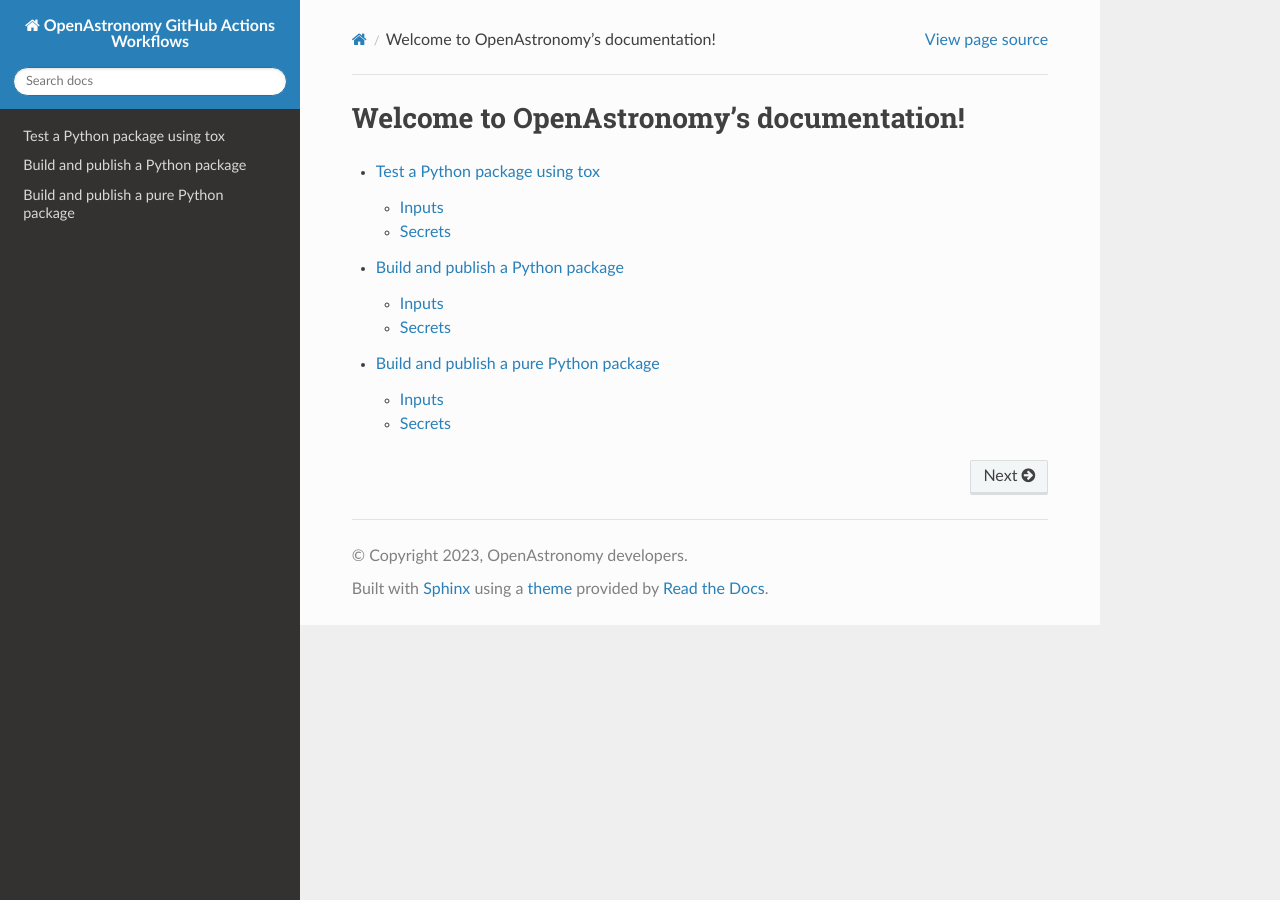
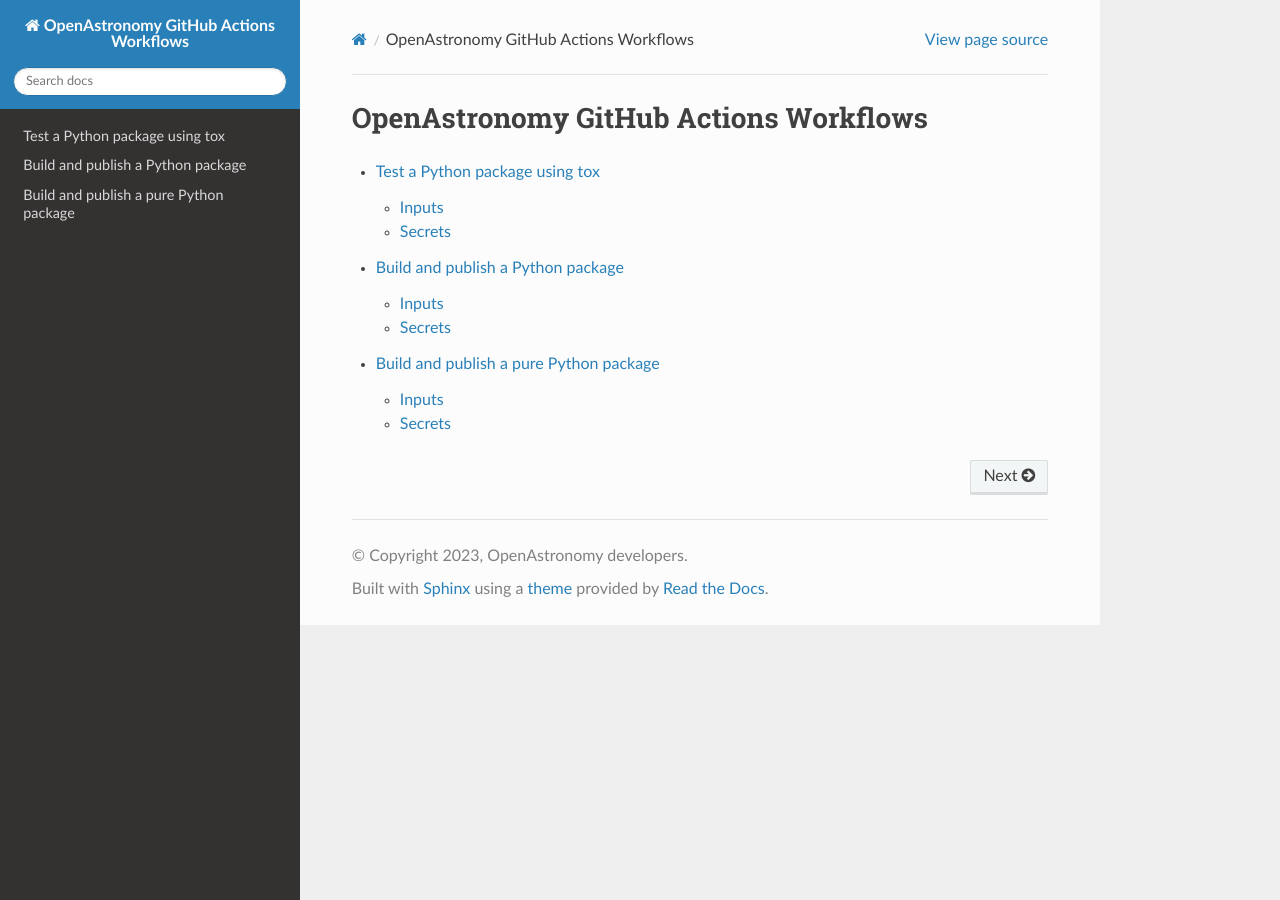
Before and after one commit to OpenAstronomy/github-actions-workflows, a Sphinx documentation site: the page built from docs/source/index.rst, in a window 1280 px wide. Built offline with Sphinx 7.4.7 and the Read the Docs theme 2.0.0, drawn with Linux system fonts in a browser that asks for light colours.

Commit message:
Update docs/source/index.rst
Co-authored-by: Conor MacBride <conor@macbride.me>

```diff
--- a/docs/source/index.rst
+++ b/docs/source/index.rst
@@ -3,8 +3,8 @@
    You can adapt this file completely to your liking, but it should at least
    contain the root `toctree` directive.
 
-Welcome to OpenAstronomy's documentation!
-=========================================
+OpenAstronomy GitHub Actions Workflows
+======================================
 
 .. toctree::
    :maxdepth: 2
```
